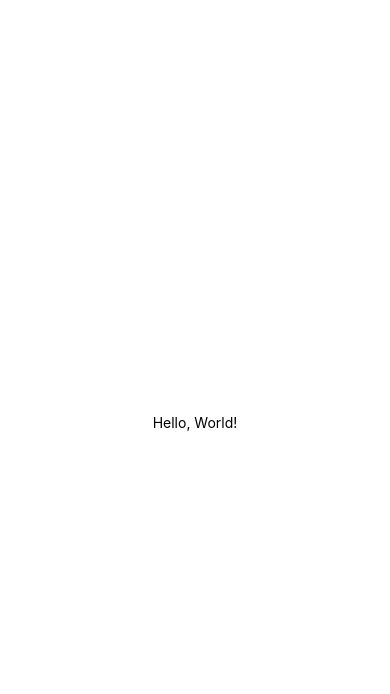
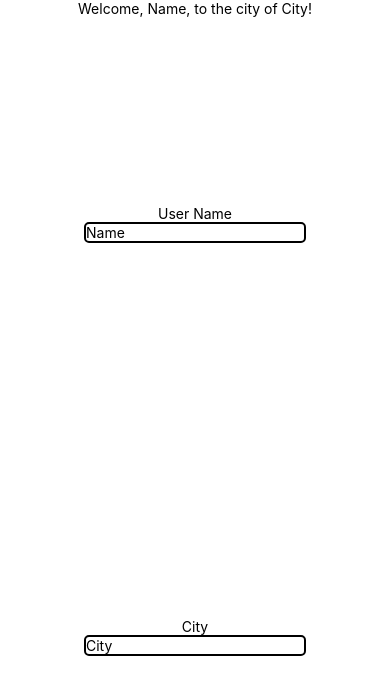
Before and after one commit to JamesonG-UAlberta/WCBWebDev_EXSM3956_Demo, a React Native app: screen / in a window 390 px wide. Shown: the top 694 px of the page. Built offline with nearby package versions, Linux system fonts and the light colour scheme.

Commit message:
Solution

```diff
--- a/App.js
+++ b/App.js
@@ -1,10 +1,18 @@
 import { StatusBar } from 'expo-status-bar';
 import { StyleSheet, Text, View } from 'react-native';
+import RecieveInput from './RecieveInput';
+import { useState } from 'react';
 
 export default function App() {
+  const [userName, setUserName] = useState("Name");
+  const [city, setCity] = useState("City");
+
   return (
     <View style={styles.container}>
-      <Text>Hello, World!</Text>
+      <Text>Welcome, {userName}, to the city of {city}!</Text>
+      <RecieveInput name="User Name" value={userName} callBack={(newValue) => {setUserName(newValue);}}/>
+      <RecieveInput name="City" value={city} callBack={(newValue) => {setCity(newValue);}}/>
+
       <StatusBar style="auto" />
     </View>
   );
--- /dev/null
+++ b/RecieveInput.js
@@ -0,0 +1,24 @@
+import { StyleSheet, Text, View } from 'react-native';
+import { TextInput } from 'react-native-web';
+
+export default function RecieveInput(props) {
+  return (
+    <View style={styles.container}>
+      <Text>{props.name}</Text>
+      <TextInput style={styles.textInput} onChangeText={props.callBack} value={props.value} />
+    </View>
+  );
+}
+
+const styles = StyleSheet.create({
+  container: {
+    flex: 1,
+    backgroundColor: '#fff',
+    alignItems: 'center',
+    justifyContent: 'center',
+  },
+  textInput: {
+    borderRadius: "5px",
+    border: "2px solid black"
+  }
+});
```
Also changed, not shown: package.json (+6 -1 lines), 1 other file (tests, documents, lock files or other folders).
